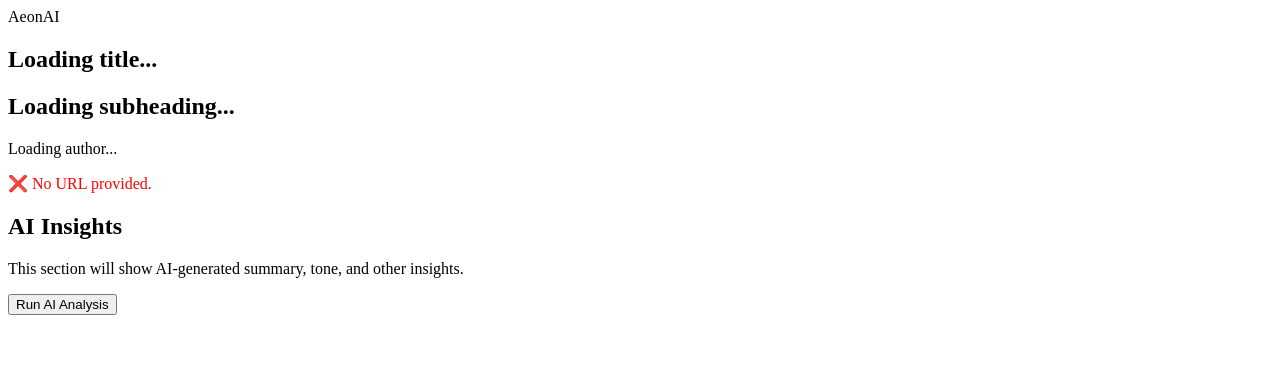
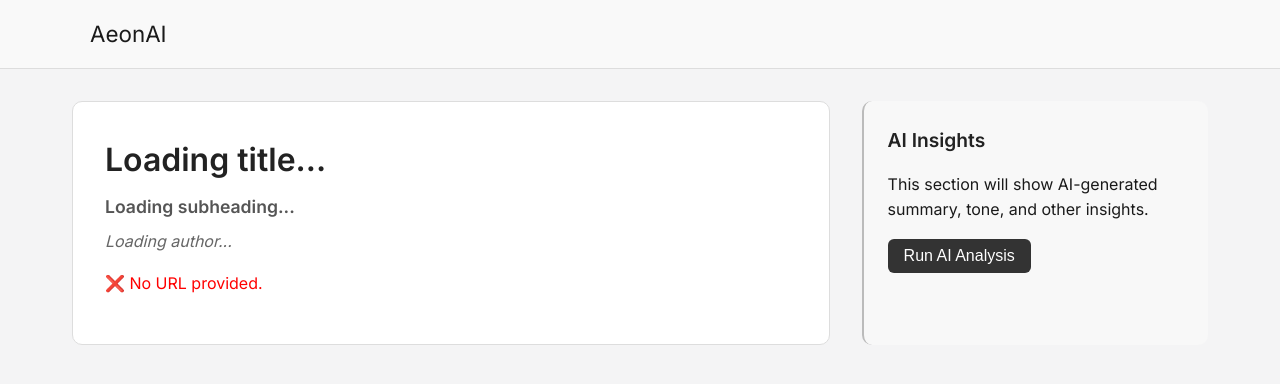
Before and after one commit to Sushantlama/AeonAnalyzer, a plain HTML site: page frontend/essay.html in a window 1280 px wide. Drawn offline with Linux system fonts and the light colour scheme; the site is published under a folder, as on GitHub Pages, so addresses that start at the root find nothing.

Commit message:
Update essay.html

```diff
--- a/frontend/essay.html
+++ b/frontend/essay.html
@@ -4,7 +4,7 @@
   <meta charset="UTF-8" />
   <title>AeonAI | Essay View</title>
   <meta name="viewport" content="width=device-width, initial-scale=1.0" />
-  <link rel="stylesheet" href="/frontend/styles.css" />
+  <link rel="stylesheet" href="./styles.css" />
   <link href="https://fonts.googleapis.com/css2?family=Inter:wght@400;600&display=swap" rel="stylesheet">
 
 </head>
```
